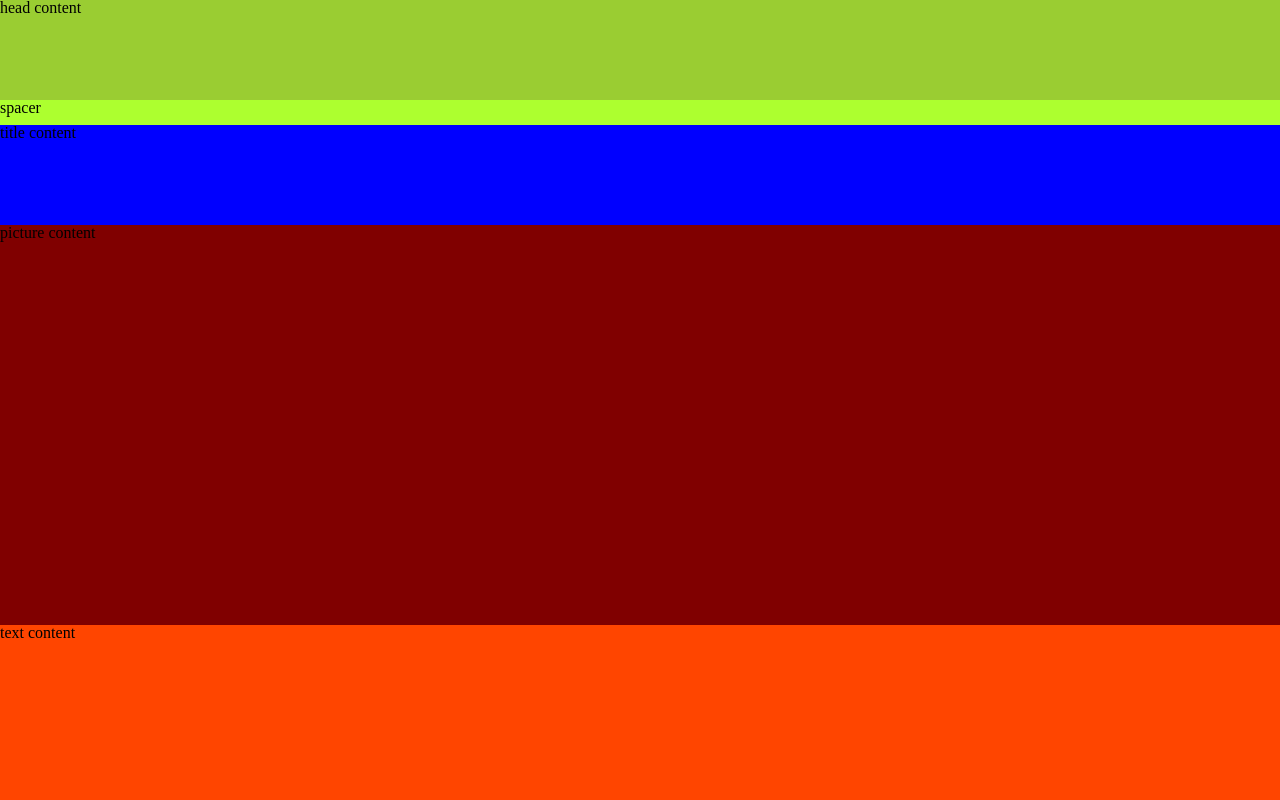
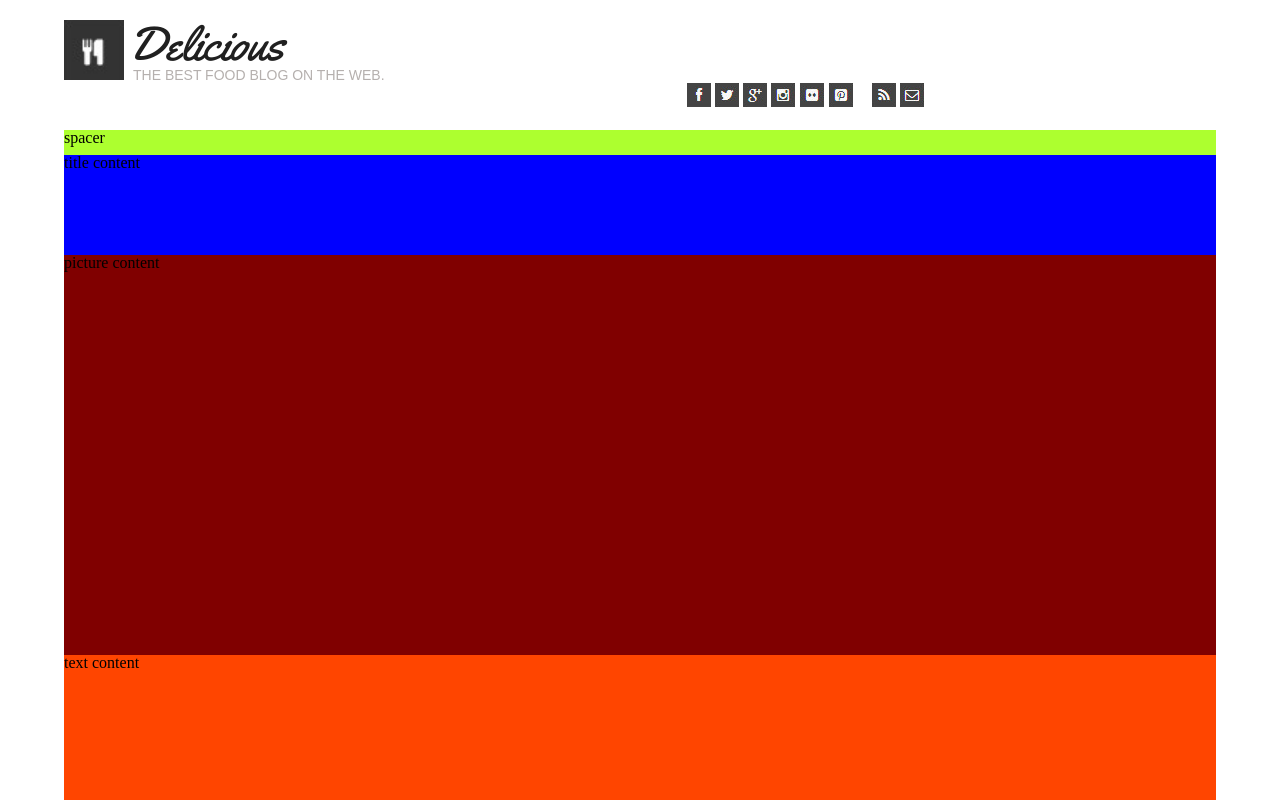
Before and after one commit to Cloudenvy7/chocolate-pizza, a plain HTML site: page index.html in a window 1280 px wide. Shown: the top 800 px of the page. Drawn offline with Linux system fonts and the light colour scheme; a web font is replaced by a local one.

Commit message:
Finished heading

```diff
--- a/css/style.css
+++ b/css/style.css
@@ -1,14 +1,69 @@
 
-div {
+/* div {
   width: 100%;
   height: 200px;
+} */
+
+.wrapper {
+  width: 90%;
+  margin: 0 auto;
 }
 
 .headContent {
-  background-color: yellowgreen;
+  margin-top: 20px;
   width: 100%;
-  height: 100px;
-  }
+  height: auto;
+  box-sizing: border-box;
+}
+
+.headContent h1 {
+  color: #202020;
+  font-size: 48px;
+  font-family: 'Yellowtail', cursive, sans-serif;
+}
+
+.title-image-group {
+  width: 74.63%;
+  display: inline-block;
+  text-align: right;
+}
+
+.title-image-group-l {
+  /* text-align: right; */
+  display: inline-block;
+  margin-right: 15px;
+}
+
+.title-image-group-r {
+  /* text-align: right; */
+  display: inline-block;
+}
+
+.icon {
+  display: inline-block;
+  /* vertical-align: middle; */
+  margin-bottom: 20px;
+}
+
+.headContent h2 {
+  font-size: 14px;
+  font-family: sans-serif;
+  margin-left: 5px;
+  color: #B5B0AE;
+}
+
+.title {
+  vertical-align: top;
+  display: inline-block;
+}
+
+.logo {
+  height: 60px;
+  width: 60px;
+  background-image: url('../img/logo.png');
+  display: inline-block;
+  background-size: cover;
+}
 
 .spacer{
   background-color: greenyellow;
--- a/index.html
+++ b/index.html
@@ -7,35 +7,54 @@
   <meta name="viewport" content="width=device-width, initial-scale=1">
   <link rel="stylesheet" type="text/css" href="css/reset.css" />
   <link rel="stylesheet" type="text/css" href="css/style.css" />
+  <link href="https://fonts.googleapis.com/css?family=Abhaya+Libre|Jua|Yellowtail" rel="stylesheet">
 </head>
 <body>
+  <div class="wrapper">
     <div class = "headContent">
-    <p>head content </p>
+      <div class="logo"></div>
+      <div class="title">
+        <h1>Delicious</h1>
+        <h2>THE BEST FOOD BLOG ON THE WEB.</h2>
+      </div>
+      <div class="title-image-group">
+        <div class="title-image-group-l">
+          <img class="icon" src="img/fb-icon.png" alt="fb-icon">
+          <img class="icon" src="img/twit-icon.png" alt="fb-icon">
+          <img class="icon" src="img/gp-icon.png" alt="fb-icon">
+          <img class="icon" src="img/insta-icon.png" alt="fb-icon">
+          <img class="icon" src="img/flic-icon.png" alt="fb-icon">
+          <img class="icon" src="img/pint-icon.png" alt="fb-icon">
+        </div>
+        <div class="title-image-group-r">
+          <img class="icon" src="img/rss-icon.png" alt="fb-icon">
+          <img class="icon" src="img/mail-icon.png" alt="fb-icon">
+        </div>
       </div>
 
+
+
+    </div>
     <div class = "spacer">
       <p> spacer</p>
     </div>
-
     <div class = "titleContent">
       <p>title content </p>
     </div>
-
     <div class = "pictureContent">
       <p>picture content</p>
     </div>
-
     <div class = "textContent">
       <p>text content</p>
     </div>
-
     <div class = "listContent">
       <p>text content</p>
     </div>
-
     <div class = "footerContent">
       <p>footer content</p>
     </div>
+  </div>
+</body>
 
 
 </html>
```
Lines whose indentation alone changed are shown as unchanged.
